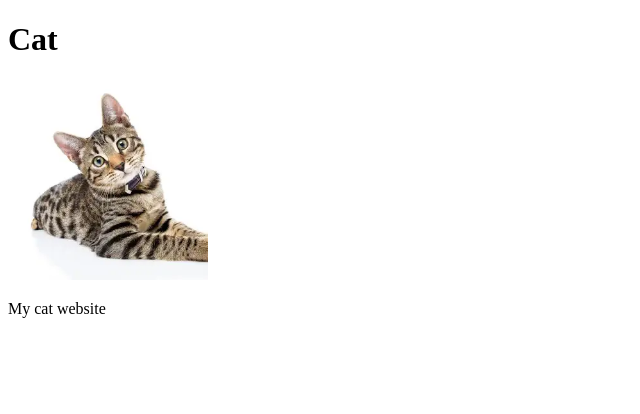
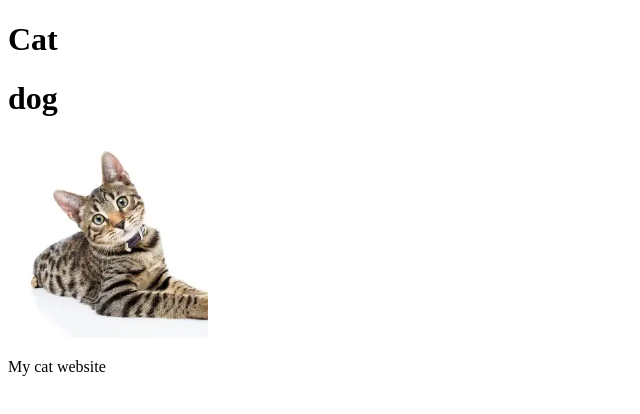
Before and after one commit to pavithrag25/websitemaking, a plain HTML site: page index.html in a window 1280 px wide. Shown: the whole page, without its empty margins (0-640 px from the left). Drawn offline with Linux system fonts and the light colour scheme.

Commit message:
added new name

```diff
--- a/index.html
+++ b/index.html
@@ -7,6 +7,7 @@
 </head>
 <body>
     <h1>Cat</h1>
+    <h1>dog</h1>
     <img width="200px" src="mycat.webp" alt="">
     <p>My cat website</p>
 </body>
```
